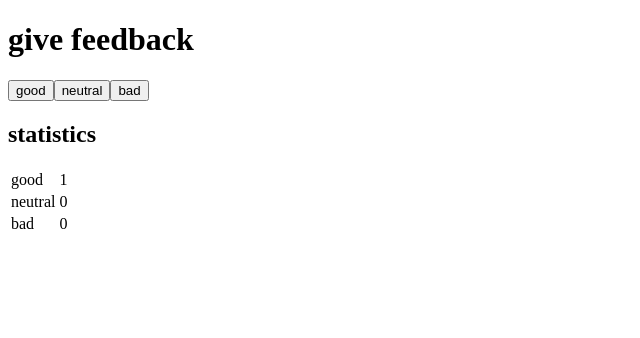
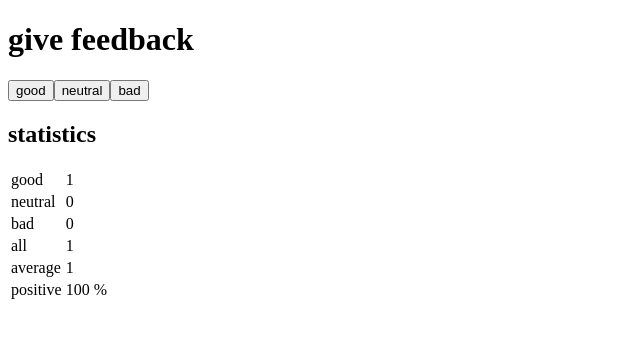
Before and after one commit to kevinjkwong/fullstackopen-kw2025, a React (Vite) app in the folder part1/unicafe/: page / in a window 1280 px wide. Both pictures are taken after a click on the button "good". Shown: the top 338 px of the page, without its empty margins (0-640 px from the left). Built offline with nearby package versions, Linux system fonts and the light colour scheme.

Commit message:
Add naive solution for exercise1.7

```diff
--- a/part1/unicafe/src/App.jsx
+++ b/part1/unicafe/src/App.jsx
@@ -1,4 +1,4 @@
-import { useState } from "react";
+import { useState, useEffect } from "react";
 
 const Button = ({ onClick, name }) => <button onClick={onClick}>{name}</button>;
 
@@ -11,25 +11,61 @@ const Header = ({ name, options }) => (
   </>
 );
 
-const Statistic = ({ name, total }) => (
+const Statistic = ({ name, count }) => {
+  if (name === "positive") {
+    return (
       <tr>
         <td>{name}</td>
-    <td>{total}</td>
+        <td>{count} %</td>
       </tr>
     );
+  }
+  return (
+    <tr>
+      <td>{name}</td>
+      <td>{count}</td>
+    </tr>
+  );
+};
 
-const Statistics = ({ options }) => (
+const Statistics = ({ options }) => {
+  const totalCount = options.reduce((total, option) => total + option.count, 0);
+  const goodCount = options[0].count;
+  const badCount = options[2].count;
+  const average = (goodCount * 1 + badCount * -1) / totalCount;
+  const positivePercentage = (goodCount / totalCount) * 100;
+
+  useEffect(() => {
+    console.log(`current total feedback count is ${totalCount}`);
+    console.log(`current average is ${average}`);
+    console.log(`current positive percentage is ${positivePercentage}`);
+  }, [totalCount, average, positivePercentage]);
+
+  if (totalCount === 0) {
+    return (
+      <>
+        <h2>statistics</h2>
+        <p>No feedback has been provided yet</p>
+      </>
+    );
+  }
+
+  return (
     <>
       <h2>statistics</h2>
       <table>
         <tbody>
-        {options.map(({ name, total }) => (
-          <Statistic key={name} name={name} total={total} />
+          {options.map(({ name, count }) => (
+            <Statistic key={name} name={name} count={count} />
           ))}
+          <Statistic name="all" count={totalCount} />
+          <Statistic name="average" count={average} />
+          <Statistic name="positive" count={positivePercentage} />
         </tbody>
       </table>
     </>
   );
+};
 
 const App = () => {
   const [feedbackCounts, setFeedbackCounts] = useState({
@@ -48,17 +84,17 @@ const App = () => {
   const feedbackOptions = [
     {
       name: "good",
-      total: feedbackCounts.good,
+      count: feedbackCounts.good,
       handleClick: handleFeedbackClick("good"),
     },
     {
       name: "neutral",
-      total: feedbackCounts.neutral,
+      count: feedbackCounts.neutral,
       handleClick: handleFeedbackClick("neutral"),
     },
     {
       name: "bad",
-      total: feedbackCounts.bad,
+      count: feedbackCounts.bad,
       handleClick: handleFeedbackClick("bad"),
     },
   ];
```
Lines whose indentation alone changed are shown as unchanged.
